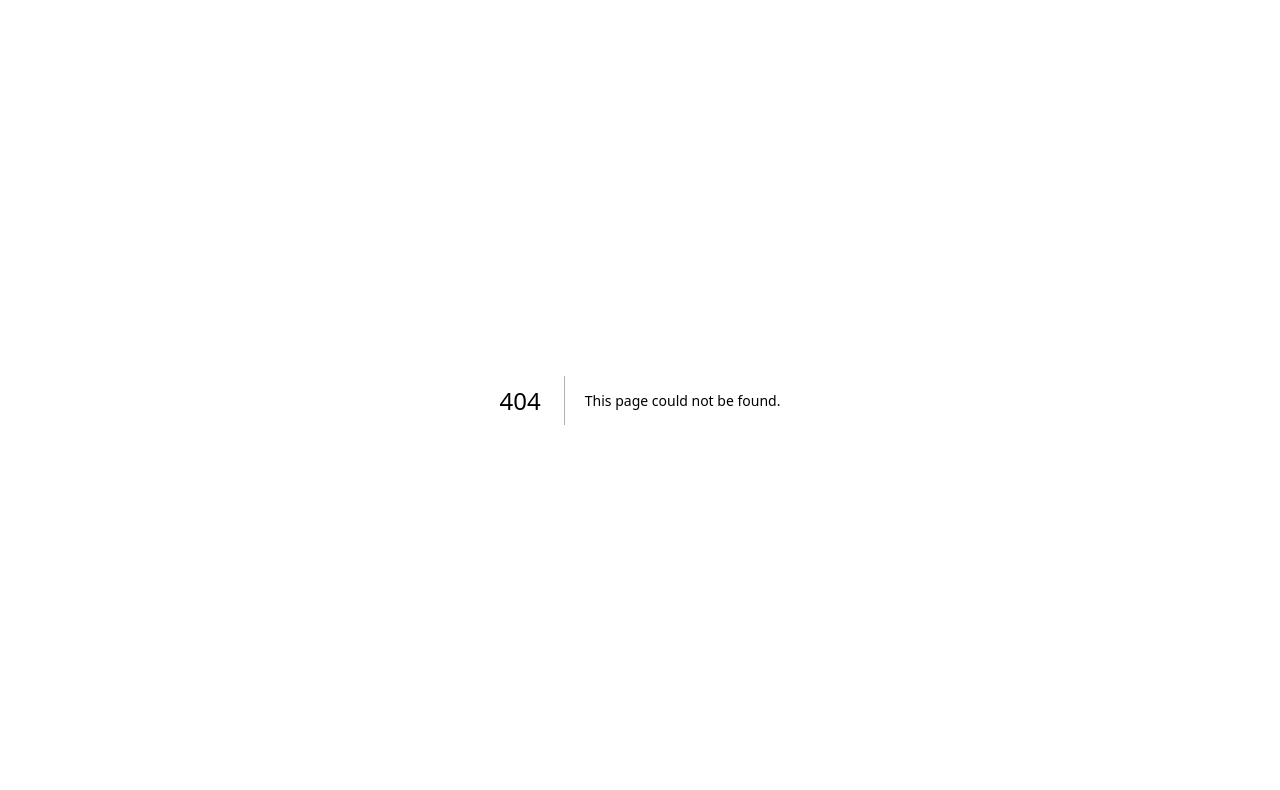
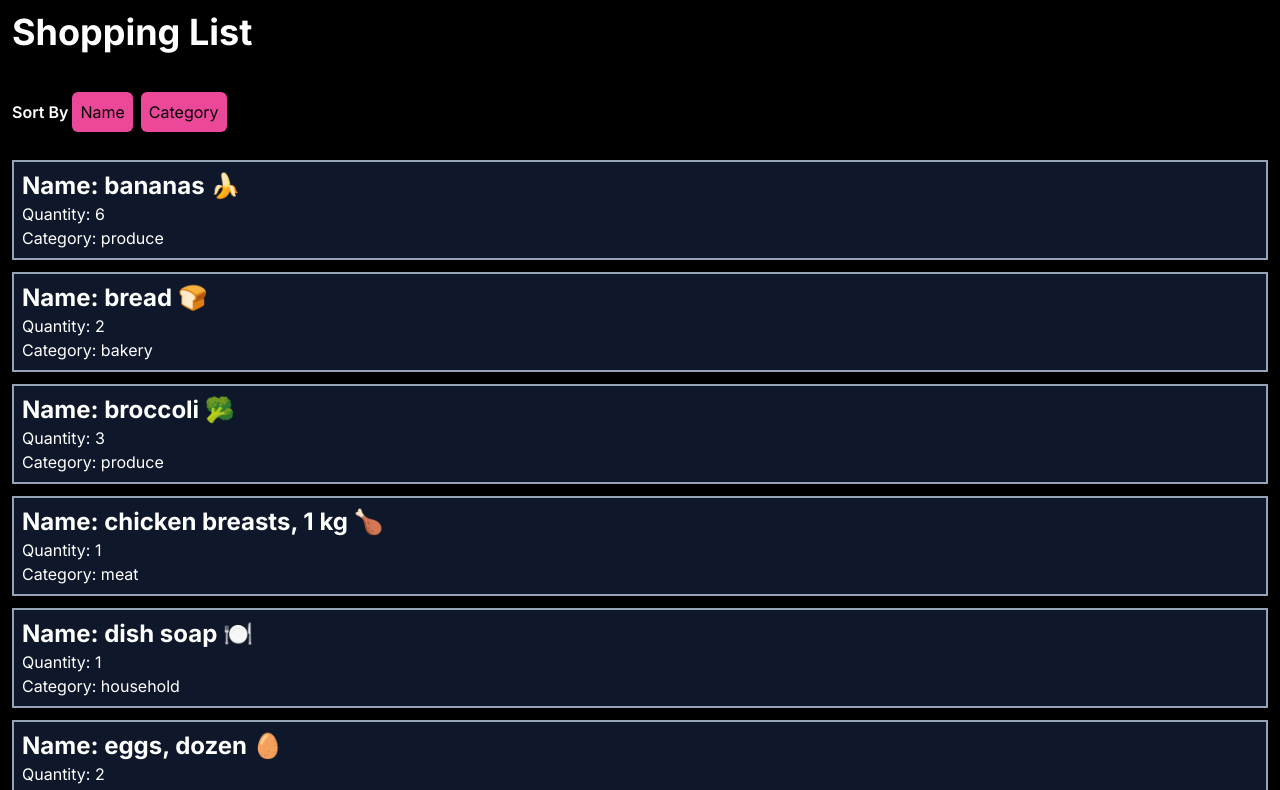
Before and after one commit to suetsuey/cprg306-assignments, a Next.js app: page /week-5 in a window 1280 px wide. Before the commit this address had no page. Shown: the top 790 px of the page. Built offline with nearby package versions, Linux system fonts and the light colour scheme.

Commit message:
week 5 done

```diff
--- a/app/page.js
+++ b/app/page.js
@@ -14,6 +14,9 @@ export default function Page() {
         <li>
           <Link href="week-4">Week 4 Assignment</Link>
         </li>
+        <li>
+          <Link href="week-5">Week 5 Assignment</Link>
+        </li>
       </ul>
     </main>
   );
--- a/app/week-4/page.js
+++ b/app/week-4/page.js
@@ -3,9 +3,7 @@ import NewItem from "./new-item";
 export default function Page() {
   return (
     <main>
-      <div className="bg-blue-10-1000">
         <NewItem />
-      </div>
     </main>
   );
 }
--- /dev/null
+++ b/app/week-5/item-list.js
@@ -0,0 +1,52 @@
+"use client";
+import { useState } from "react";
+import Item from "./item";
+import items from "./items.json";
+
+export default function ItemList() {
+  const [sortBy, setSortBy] = useState("name");
+
+  const sortedItems = items.sort((a, b) => {
+    if (sortBy === "name") {
+      return a.name.localeCompare(b.name);
+    } else if (sortBy === "category") {
+      return a.category.localeCompare(b.category);
+    }
+    return 0;
+  });
+
+  return (
+    <div>
+      <div className="p-3">
+        <label className="text-white font-semibold">Sort By</label>
+        <button
+          className="bg-pink-500 p-2 m-1 rounded-md hover:bg-orange-500 active:bg-yellow-200 focus:bg-orange-500"
+          onClick={() => setSortBy("name")}
+        >
+          {" "}
+          Name{" "}
+        </button>
+        <button
+          className="bg-pink-500 p-2 m-1 rounded-md hover:bg-orange-500 active:bg-yellow-200 focus:bg-orange-500"
+          onClick={() => setSortBy("category")}
+        >
+          {" "}
+          Category{" "}
+        </button>
+      </div>
+
+      <div>
+        <ul>
+          {sortedItems.map((item) => (
+            <Item
+              id={item.id}
+              name={item.name}
+              quantity={item.quantity}
+              category={item.category}
+            />
+          ))}
+        </ul>
+      </div>
+    </div>
+  );
+}
--- /dev/null
+++ b/app/week-5/item.js
@@ -0,0 +1,9 @@
+export default function Item({ name, quantity, category }) {
+  return (
+    <section className="border-slate-400 bg-slate-900 border-2 p-2 m-3">
+      <h2 className="text-2xl text-white font-bold">Name: {name}</h2>
+      <p className="text-l text-white">Quantity: {quantity}</p>
+      <p className="text-l text-white">Category: {category}</p>
+    </section>
+  );
+}
--- /dev/null
+++ b/app/week-5/items.json
@@ -0,0 +1,74 @@
+[
+    {
+      "id": "1h2GJKH12gkHG31h1H",
+      "name": "milk, 4 L 🥛",
+      "quantity": 1,
+      "category": "dairy"
+    },
+    {
+      "id": "2KJH3k2j3H1k2J3K1H",
+      "name": "bread 🍞",
+      "quantity": 2,
+      "category": "bakery"
+    },
+    {
+      "id": "3h2KJH3k2j3H1k2J3",
+      "name": "eggs, dozen 🥚",
+      "quantity": 2,
+      "category": "dairy"
+    },
+    {
+      "id": "4k2J3K1H2GJKH12gk",
+      "name": "bananas 🍌",
+      "quantity": 6,
+      "category": "produce"
+    },
+    {
+      "id": "5H1h1H2KJH3k2j3H",
+      "name": "broccoli 🥦",
+      "quantity": 3,
+      "category": "produce"
+    },
+    {
+      "id": "6H1k2J3K1H2GJKH1",
+      "name": "chicken breasts, 1 kg 🍗",
+      "quantity": 1,
+      "category": "meat"
+    },
+    {
+      "id": "7gkHG31h1H2KJH3k",
+      "name": "pasta sauce 🍝",
+      "quantity": 3,
+      "category": "canned goods"
+    },
+    {
+      "id": "8j3H1k2J3K1H2GJK",
+      "name": "spaghetti, 454 g 🍝",
+      "quantity": 2,
+      "category": "dry goods"
+    },
+    {
+      "id": "9H12gkHG31h1H2KJ",
+      "name": "toilet paper, 12 pack 🧻",
+      "quantity": 1,
+      "category": "household"
+    },
+    {
+      "id": "10H3k2j3H1k2J3K1",
+      "name": "paper towels, 6 pack",
+      "quantity": 1,
+      "category": "household"
+    },
+    {
+      "id": "11k2J3K1H2GJKH12",
+      "name": "dish soap 🍽️",
+      "quantity": 1,
+      "category": "household"
+    },
+    {
+      "id": "12GJKH12gkHG31h1",
+      "name": "hand soap 🧼",
+      "quantity": 4,
+      "category": "household"
+    }
+  ]
--- /dev/null
+++ b/app/week-5/page.js
@@ -0,0 +1,10 @@
+import ItemList from "./item-list";
+
+export default function Page() {
+  return (
+    <main className="bg-black">
+      <h1 className="text-4xl text-white font-bold mb-3 p-3">Shopping List</h1>
+      <ItemList />
+    </main>
+  );
+}
```
